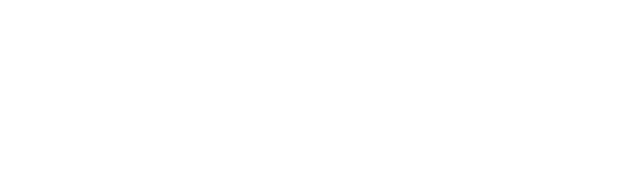
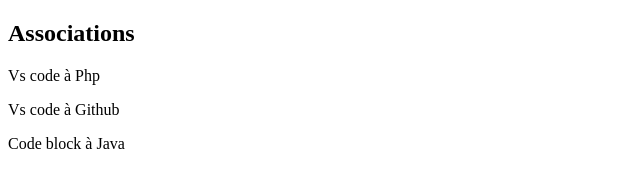
Before and after one commit to FaoOket/git-mon-cv, a plain HTML site: page index.html in a window 1280 px wide. Shown: the whole page, without its empty margins (0-640 px from the left). Drawn offline with Linux system fonts and the light colour scheme.

Commit message:
mise en place de la section associations

```diff
--- a/index.html
+++ b/index.html
@@ -8,6 +8,11 @@
     <title>Document</title>
 </head>
 <body>
-
+    <section>
+        <h1>Associations</h1>
+        <p>Vs code à Php</p>
+        <p>Vs code à Github</p>
+        <p>Code block à Java</p>
+    </section>
 </body>
 </html>
```
